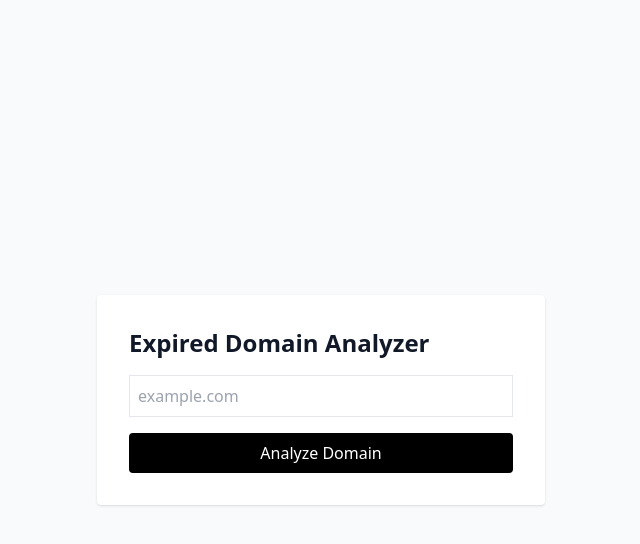
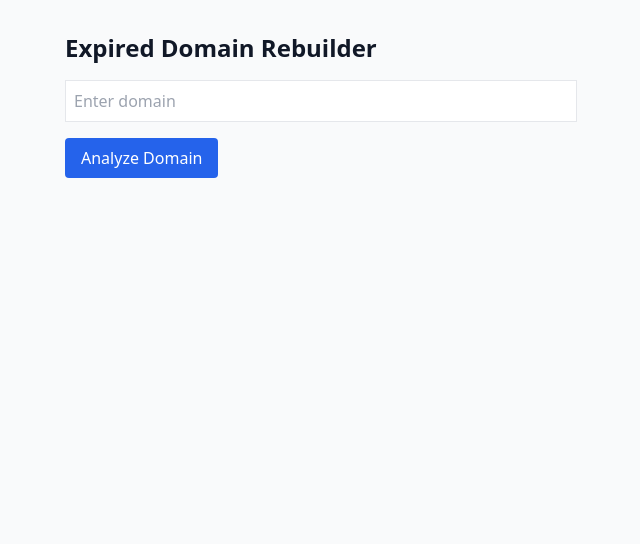
Before and after one commit to ahmshili/expired-domain-rebuilder, a Next.js app: page / in a window 1280 px wide. Shown: the top 544 px of the page, without its empty margins (319-959 px from the left). Built offline with nearby package versions, Linux system fonts and the light colour scheme.

Commit message:
patched analyzer, route and page

```diff
--- a/app/api/analyze/route.ts
+++ b/app/api/analyze/route.ts
@@ -1,53 +1,56 @@
 // app/api/analyze/route.ts
-export const runtime = "edge";
-
+import { NextRequest, NextResponse } from "next/server";
 import {
   checkDNS,
   checkHTTPS,
   getWaybackSnapshots,
+  checkSpam,
   calculateScore,
   assessRisk,
   recommendStrategy,
 } from "@lib/analyzer";
 
-export async function POST(req: Request) {
+export const runtime = "edge";
+
+export async function POST(req: NextRequest) {
+  const { domain } = await req.json();
+  if (!domain) return NextResponse.json({ error: "Domain required" }, { status: 400 });
+
+  const steps: Record<string, any> = {
+    dns: null,
+    https: null,
+    snapshots: null,
+    score: null,
+    risk: null,
+    strategy: null,
+    spam: null,
+  };
+
   try {
-    const { domain } = await req.json();
-
-    // Step 1: Fetch all signals in parallel
-    const [dns, httpsResult, snapshots] = await Promise.all([
+    // Run checks in parallel
+    const [dns, httpsRes, snapshots] = await Promise.all([
       checkDNS(domain),
       checkHTTPS(domain),
       getWaybackSnapshots(domain),
     ]);
 
-    // Step 2: Extract https and status
-    const https = httpsResult.https;
-    const status = httpsResult.status;
+    const spam = checkSpam(domain);
 
-    // Step 3: Calculate score, risk, and strategy
-    const score = calculateScore({ dns, https, snapshots, domain });
+    const score = calculateScore({ dns, https: httpsRes.https, snapshots, domain, spam });
     const risk = assessRisk(score);
     const strategy = recommendStrategy(risk);
 
-    // Step 4: Return full report
-    return new Response(
-      JSON.stringify({
-        domain,
-        dns,
-        https,
-        status,
-        snapshots,
-        score,
-        risk,
-        strategy,
-      }),
-      { headers: { "Content-Type": "application/json" } }
-    );
-  } catch (err: any) {
-    return new Response(
-      JSON.stringify({ error: err.message || "Internal error" }),
-      { status: 500, headers: { "Content-Type": "application/json" } }
-    );
+    // Assign steps
+    steps.dns = dns;
+    steps.https = httpsRes;
+    steps.snapshots = snapshots;
+    steps.spam = spam;
+    steps.score = score;
+    steps.risk = risk;
+    steps.strategy = strategy;
+
+    return NextResponse.json({ domain, steps });
+  } catch (err) {
+    return NextResponse.json({ error: "Failed to analyze domain", details: err }, { status: 500 });
   }
 }
--- a/app/page.tsx
+++ b/app/page.tsx
@@ -1,49 +1,82 @@
 "use client";
 
-import { useRouter } from "next/navigation";
-import { FormEvent } from "react";
+import { useState } from "react";
 
-export const dynamic = "force-static";
-export const revalidate = false;
+interface StepResults {
+  dns: boolean | null;
+  https: { https: boolean; status: number } | null;
+  snapshots: number | null;
+  score: number | null;
+  risk: string | null;
+  strategy: string | null;
+  spam: boolean | null;
+}
 
-export default function Home() {
-  const router = useRouter();
+export default function Page() {
+  const [domain, setDomain] = useState("");
+  const [loading, setLoading] = useState(false);
+  const [results, setResults] = useState<StepResults | null>(null);
+  const [counter, setCounter] = useState(0);
 
-  function onSubmit(e: FormEvent<HTMLFormElement>) {
-    e.preventDefault();
+  const analyze = async () => {
+    setLoading(true);
+    setResults(null);
+    setCounter(0);
 
-    const formData = new FormData(e.currentTarget);
-    const domain = formData.get("domain")?.toString().trim();
+    const interval = setInterval(() => setCounter((c) => c + 1), 1000);
 
-    if (!domain) return;
-
-    router.push(`/report/${encodeURIComponent(domain)}`);
-  }
+    try {
+      const res = await fetch("/api/analyze", {
+        method: "POST",
+        headers: { "Content-Type": "application/json" },
+        body: JSON.stringify({ domain }),
+      });
+      const data = await res.json();
+      setResults(data.steps);
+    } finally {
+      clearInterval(interval);
+      setLoading(false);
+    }
+  };
 
   return (
-    <main className="min-h-screen flex items-center justify-center">
-      <form
-        onSubmit={onSubmit}
-        className="bg-white p-8 rounded shadow w-full max-w-md"
+    <div className="p-8 max-w-xl mx-auto">
+      <h1 className="text-2xl font-bold mb-4">Expired Domain Rebuilder</h1>
+      <input
+        className="border p-2 w-full mb-4"
+        placeholder="Enter domain"
+        value={domain}
+        onChange={(e) => setDomain(e.target.value)}
+      />
+      <button
+        className="bg-blue-600 text-white px-4 py-2 rounded"
+        onClick={analyze}
+        disabled={loading}
       >
-        <h1 className="text-2xl font-semibold mb-4">
-          Expired Domain Analyzer
-        </h1>
+        {loading ? "Analyzing..." : "Analyze Domain"}
+      </button>
 
-        <input
-          name="domain"
-          placeholder="example.com"
-          className="border p-2 w-full mb-4"
-          required
-        />
+      {loading && (
+        <p className="mt-4 text-gray-500">Please wait... {counter}s</p>
+      )}
 
-        <button
-          type="submit"
-          className="bg-black text-white px-4 py-2 w-full rounded"
-        >
-          Analyze Domain
-        </button>
-      </form>
-    </main>
+      {results && (
+        <div className="mt-6 border p-4 rounded bg-gray-50">
+          <h2 className="font-bold mb-2">Domain Rebuild Report: {domain}</h2>
+          <ul className="space-y-1">
+            <li>Checking DNS: {results.dns !== null ? results.dns.toString() : "..."}</li>
+            <li>
+              Checking HTTPS:{" "}
+              {results.https !== null ? `${results.https.https} (status ${results.https.status})` : "..."}
+            </li>
+            <li>Fetching Wayback snapshots: {results.snapshots ?? "..."}</li>
+            <li>Spam check: {results.spam !== null ? results.spam.toString() : "..."}</li>
+            <li>Score: {results.score ?? "..."}</li>
+            <li>Risk: {results.risk ?? "..."}</li>
+            <li>Strategy: {results.strategy ?? "..."}</li>
+          </ul>
+        </div>
+      )}
+    </div>
   );
 }
--- a/lib/analyzer.ts
+++ b/lib/analyzer.ts
@@ -1,4 +1,5 @@
 // lib/analyzer.ts
+
 export interface DomainReport {
   domain: string;
   score: number;
@@ -27,7 +28,7 @@ async function fetchWithTimeout(url: string, timeout = 5000) {
 }
 
 // Wayback Machine snapshots
-export async function getWaybackSnapshots(domain: string) {
+export async function getWaybackSnapshots(domain: string): Promise<number> {
   try {
     const res = await fetchWithTimeout(
       `https://web.archive.org/cdx/search/cdx?url=${domain}/*&output=json&fl=timestamp&collapse=timestamp`
@@ -40,17 +41,19 @@ export async function getWaybackSnapshots(domain: string) {
 }
 
 // Check DNS resolution
-export async function checkDNS(domain: string) {
+export async function checkDNS(domain: string): Promise<boolean> {
   try {
     const res = await fetchWithTimeout(`https://${domain}`, 3000);
-    return res.ok; // DNS resolves if fetch succeeds
+    return res.ok;
   } catch {
     return false;
   }
 }
 
 // Check HTTPS support and get status code
-export async function checkHTTPS(domain: string) {
+export async function checkHTTPS(
+  domain: string
+): Promise<{ https: boolean; status: number }> {
   try {
     const res = await fetchWithTimeout(`https://${domain}`, 5000);
     return { https: res.ok, status: res.status };
@@ -60,8 +63,8 @@ export async function checkHTTPS(domain: string) {
   }
 }
 
-// Basic spam indicator
-export function checkSpam(domain: string) {
+// Basic spam indicator (placeholder)
+export function checkSpam(domain: string): boolean {
   const spamTlds = ["xyz", "top", "win"];
   return spamTlds.includes(domain.split(".").pop()!.toLowerCase());
 }
@@ -72,45 +75,47 @@ export function calculateScore(report: {
   https: boolean;
   snapshots: number;
   domain: string;
-}) {
+  spam?: boolean;
+}): number {
   let score = 100;
   if (!report.dns) score -= 50;
   if (!report.https) score -= 20;
   if (report.snapshots === 0) score -= 10;
   if (report.domain.length > 20) score -= 10;
-  if (checkSpam(report.domain)) score -= 20;
+  if (report.spam) score -= 20;
   return Math.max(0, Math.min(100, score));
 }
 
 // Risk assessment
-export function assessRisk(score: number) {
+export function assessRisk(score: number): "Low" | "Medium" | "High" {
   if (score >= 80) return "Low";
   if (score >= 50) return "Medium";
   return "High";
 }
 
 // Strategy suggestion
-export function recommendStrategy(risk: string) {
+export function recommendStrategy(risk: string): string {
   if (risk === "Low") return "Partial SEO & Content Update";
   if (risk === "Medium") return "SEO Refresh & Minor Content Update";
   return "Full Content & SEO Rebuild";
 }
 
-// Full analyzer returning all data
+// Full analyzer
 export async function analyzeDomain(domain: string): Promise<DomainReport> {
-  const [snapshots, dns, httpsResult] = await Promise.all([
+  const [snapshots, dns, { https, status }] = await Promise.all([
     getWaybackSnapshots(domain),
     checkDNS(domain),
     checkHTTPS(domain),
   ]);
-
-  const https = httpsResult.https;
-  const status = httpsResult.status;
   const spam = checkSpam(domain);
   const length = domain.length;
   const tld = domain.split(".").pop() || "";
 
-  const report: DomainReport = {
+  const score = calculateScore({ dns, https, snapshots, domain, spam });
+  const risk = assessRisk(score);
+  const strategy = recommendStrategy(risk);
+
+  return {
     domain,
     snapshots,
     dns,
@@ -119,14 +124,8 @@ export async function analyzeDomain(domain: string): Promise<DomainReport> {
     spam,
     length,
     tld,
-    score: 0, // temporary
-    risk: "High", // temporary
-    strategy: "",
+    score,
+    risk,
+    strategy,
   };
-
-  report.score = calculateScore({ dns, https, snapshots, domain });
-  report.risk = assessRisk(report.score);
-  report.strategy = recommendStrategy(report.risk);
-
-  return report;
 }
```
